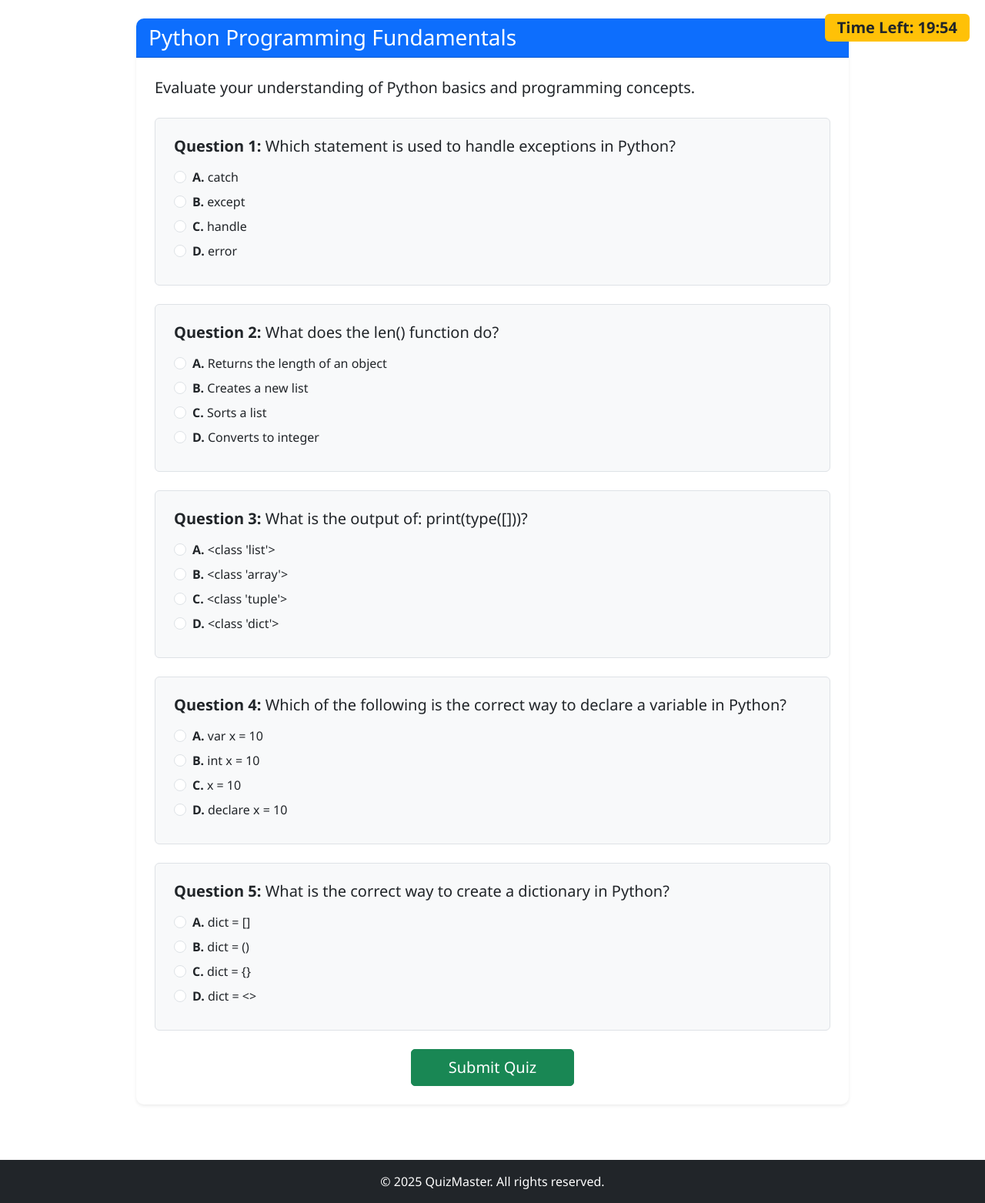
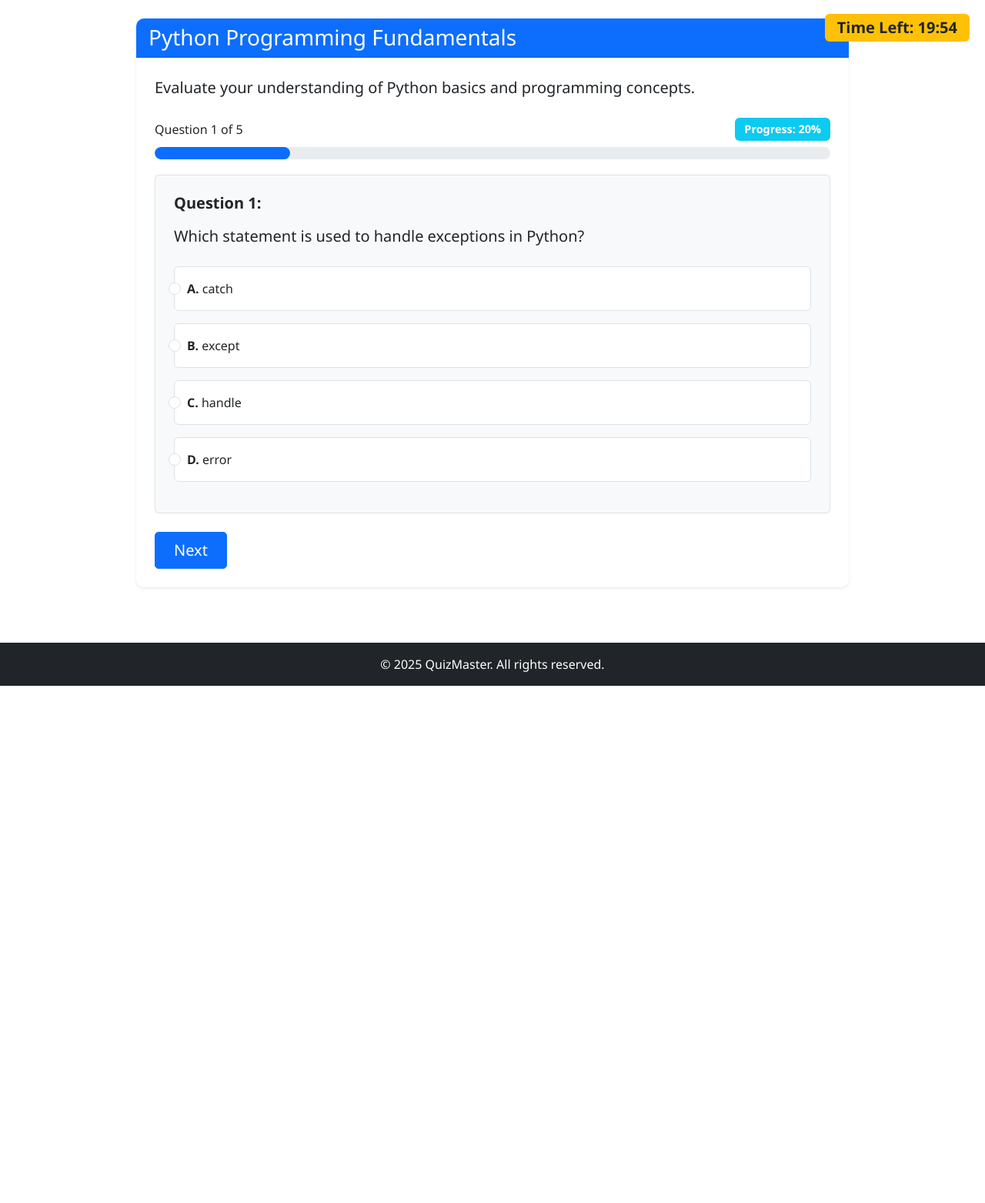
Before and after one commit to klu2300031699/cicd-quiz, a Django app: page /quizzes/2/start/ in a window 1280 px wide. Shown: the part 62-1625 px from the top of the page at 77% size. After the commit the page ends 953 px from the top, so only its background shows below. Run offline with Django 5.2, Linux system fonts and the light colour scheme; a user stored in the database is signed in; data comes from the database, SQL or seed files in the repository; both versions use the stored data as it was after the commit.

Commit message:
Enhance quiz experience and admin dashboard functionality
Add one-question-at-a-time quiz navigation, user deletion, and detailed result viewing capabilities to the admin panel.

Replit-Commit-Author: Agent
Replit-Commit-Session-Id: 26b2788f-e181-46c0-b999-7312d0d57856
Replit-Commit-Checkpoint-Type: intermediate_checkpoint
Replit-Commit-Screenshot-Url: https://storage.googleapis.com/screenshot-production-us-central1/a9ff2ac3-86db-4864-9cc4-b5400d1f5431/26b2788f-e181-46c0-b999-7312d0d57856/pkMZGwx

```diff
--- a/quiz_site/quiz_app/templates/quiz_app/admin/results.html
+++ b/quiz_site/quiz_app/templates/quiz_app/admin/results.html
@@ -53,6 +53,7 @@
                             <th>Score</th>
                             <th>Correct Answers</th>
                             <th>Date</th>
+                            <th>Actions</th>
                         </tr>
                     </thead>
                     <tbody>
@@ -67,6 +68,9 @@
                                 </td>
                                 <td>{{ attempt.get_correct_count }} / {{ attempt.get_total_questions }}</td>
                                 <td>{{ attempt.date_attempted|date:"M d, Y H:i" }}</td>
+                                <td>
+                                    <a href="{% url 'admin_view_result' attempt.id %}" class="btn btn-info btn-sm">View Details</a>
+                                </td>
                             </tr>
                         {% endfor %}
                     </tbody>
--- a/quiz_site/quiz_app/templates/quiz_app/take_quiz.html
+++ b/quiz_site/quiz_app/templates/quiz_app/take_quiz.html
@@ -9,6 +9,15 @@
         top: 80px;
         right: 20px;
         z-index: 1000;
+    }
+    .question-card {
+        display: none;
+    }
+    .question-card.active {
+        display: block;
+    }
+    .progress-indicator {
+        margin-bottom: 20px;
     }
 </style>
 {% endblock %}
@@ -30,47 +39,69 @@
             <div class="card-body p-4">
                 <p class="lead mb-4">{{ quiz.description }}</p>
 
+                <div class="progress-indicator">
+                    <div class="d-flex justify-content-between align-items-center mb-2">
+                        <span>Question <span id="current-question">1</span> of <span id="total-questions">{{ questions|length }}</span></span>
+                        <span class="badge bg-info">Progress: <span id="progress-percentage">0%</span></span>
+                    </div>
+                    <div class="progress">
+                        <div id="progress-bar" class="progress-bar" role="progressbar" style="width: 0%"></div>
+                    </div>
+                </div>
+
                 <form method="post" id="quiz-form">
                     {% csrf_token %}
                     <input type="hidden" name="question_ids" value="{{ question_ids }}">
+
                     {% for question in questions %}
-                        <div class="question-card mb-4 p-4 border rounded">
-                            <h5 class="mb-3"><strong>Question {{ forloop.counter }}:</strong> {{ question.text }}</h5>
+                        <div class="question-card {% if forloop.first %}active{% endif %}" data-question-index="{{ forloop.counter0 }}">
+                            <div class="p-4 border rounded bg-light">
+                                <h5 class="mb-3"><strong>Question {{ forloop.counter }}:</strong></h5>
+                                <p class="fs-5 mb-4">{{ question.text }}</p>
                                 <div class="options">
-                                <div class="form-check mb-2">
+                                    <div class="form-check mb-3 p-3 border rounded bg-white">
                                         <input class="form-check-input" type="radio" name="question_{{ question.id }}"
-                                           id="q{{ question.id }}_a" value="A" required>
-                                    <label class="form-check-label" for="q{{ question.id }}_a">
+                                               id="q{{ question.id }}_a" value="A">
+                                        <label class="form-check-label w-100" for="q{{ question.id }}_a">
                                             <strong>A.</strong> {{ question.option_a }}
                                         </label>
                                     </div>
-                                <div class="form-check mb-2">
+                                    <div class="form-check mb-3 p-3 border rounded bg-white">
                                         <input class="form-check-input" type="radio" name="question_{{ question.id }}"
                                                id="q{{ question.id }}_b" value="B">
-                                    <label class="form-check-label" for="q{{ question.id }}_b">
+                                        <label class="form-check-label w-100" for="q{{ question.id }}_b">
                                             <strong>B.</strong> {{ question.option_b }}
                                         </label>
                                     </div>
-                                <div class="form-check mb-2">
+                                    <div class="form-check mb-3 p-3 border rounded bg-white">
                                         <input class="form-check-input" type="radio" name="question_{{ question.id }}"
                                                id="q{{ question.id }}_c" value="C">
-                                    <label class="form-check-label" for="q{{ question.id }}_c">
+                                        <label class="form-check-label w-100" for="q{{ question.id }}_c">
                                             <strong>C.</strong> {{ question.option_c }}
                                         </label>
                                     </div>
-                                <div class="form-check mb-2">
+                                    <div class="form-check mb-3 p-3 border rounded bg-white">
                                         <input class="form-check-input" type="radio" name="question_{{ question.id }}"
                                                id="q{{ question.id }}_d" value="D">
-                                    <label class="form-check-label" for="q{{ question.id }}_d">
+                                        <label class="form-check-label w-100" for="q{{ question.id }}_d">
                                             <strong>D.</strong> {{ question.option_d }}
                                         </label>
                                     </div>
                                 </div>
                             </div>
+                        </div>
                     {% endfor %}
 
-                    <div class="text-center mt-4">
-                        <button type="submit" class="btn btn-success btn-lg px-5">Submit Quiz</button>
+                    <div class="d-flex justify-content-between mt-4">
+                        <button type="button" id="prev-btn" class="btn btn-secondary btn-lg" style="display: none;">
+                            <i class="bi bi-arrow-left"></i> Previous
+                        </button>
+                        <button type="button" id="next-btn" class="btn btn-primary btn-lg">
+                            Next <i class="bi bi-arrow-right"></i>
+                        </button>
+                        <button type="submit" id="submit-btn" class="btn btn-success btn-lg px-5" style="display: none;">
+                            Submit Quiz
+                        </button>
                     </div>
                 </form>
             </div>
@@ -80,11 +111,88 @@
 {% endblock %}
 
 {% block extra_js %}
+<script>
+    let currentQuestionIndex = 0;
+    const totalQuestions = {{ questions|length }};
+    const questionCards = document.querySelectorAll('.question-card');
+    const prevBtn = document.getElementById('prev-btn');
+    const nextBtn = document.getElementById('next-btn');
+    const submitBtn = document.getElementById('submit-btn');
+    const quizForm = document.getElementById('quiz-form');
+    const currentQuestionDisplay = document.getElementById('current-question');
+    const progressBar = document.getElementById('progress-bar');
+    const progressPercentage = document.getElementById('progress-percentage');
+
+    function updateQuestion() {
+        questionCards.forEach((card, index) => {
+            card.classList.remove('active');
+            if (index === currentQuestionIndex) {
+                card.classList.add('active');
+            }
+        });
+
+        currentQuestionDisplay.textContent = currentQuestionIndex + 1;
+
+        const progress = ((currentQuestionIndex + 1) / totalQuestions) * 100;
+        progressBar.style.width = progress + '%';
+        progressPercentage.textContent = Math.round(progress) + '%';
+
+        prevBtn.style.display = currentQuestionIndex === 0 ? 'none' : 'block';
+
+        if (currentQuestionIndex === totalQuestions - 1) {
+            nextBtn.style.display = 'none';
+            submitBtn.style.display = 'block';
+        } else {
+            nextBtn.style.display = 'block';
+            submitBtn.style.display = 'none';
+        }
+
+        window.scrollTo({ top: 0, behavior: 'smooth' });
+    }
+
+    prevBtn.addEventListener('click', function() {
+        if (currentQuestionIndex > 0) {
+            currentQuestionIndex--;
+            updateQuestion();
+        }
+    });
+
+    nextBtn.addEventListener('click', function() {
+        if (currentQuestionIndex < totalQuestions - 1) {
+            currentQuestionIndex++;
+            updateQuestion();
+        }
+    });
+
+    quizForm.addEventListener('submit', function(e) {
+        const radios = quizForm.querySelectorAll('input[type="radio"]');
+        const questions = new Set();
+        radios.forEach(radio => questions.add(radio.name));
+
+        let allAnswered = true;
+        let unansweredQuestions = [];
+        questions.forEach(question => {
+            const answered = quizForm.querySelector(`input[name="${question}"]:checked`);
+            if (!answered) {
+                allAnswered = false;
+                const questionNum = question.replace('question_', '');
+                unansweredQuestions.push(questionNum);
+            }
+        });
+
+        if (!allAnswered) {
+            e.preventDefault();
+            alert('Please answer all questions before submitting!\n\nYou can use the Previous button to go back and answer any missed questions.');
+        } else {
+            if (!confirm('Are you sure you want to submit your quiz? You cannot change your answers after submission.')) {
+                e.preventDefault();
+            }
+        }
+    });
+
     {% if quiz.time_limit > 0 %}
-<script>
     let timeRemaining = {{ quiz.time_limit }} * 60;
     const timerDisplay = document.getElementById('time-display');
-    const quizForm = document.getElementById('quiz-form');
 
     function updateTimer() {
         const minutes = Math.floor(timeRemaining / 60);
@@ -101,25 +209,8 @@
     }
 
     updateTimer();
+    {% endif %}
 
-    quizForm.addEventListener('submit', function(e) {
-        const radios = quizForm.querySelectorAll('input[type="radio"]');
-        const questions = new Set();
-        radios.forEach(radio => questions.add(radio.name));
-
-        let allAnswered = true;
-        questions.forEach(question => {
-            const answered = quizForm.querySelector(`input[name="${question}"]:checked`);
-            if (!answered) {
-                allAnswered = false;
-            }
-        });
-
-        if (!allAnswered) {
-            e.preventDefault();
-            alert('Please answer all questions before submitting!');
-        }
-    });
+    updateQuestion();
 </script>
-{% endif %}
 {% endblock %}
--- a/quiz_site/quiz_app/urls.py
+++ b/quiz_site/quiz_app/urls.py
@@ -14,8 +14,10 @@ urlpatterns = [
 
     path('admin-panel/', views.admin_dashboard, name='admin_dashboard'),
     path('admin-panel/users/', views.admin_users, name='admin_users'),
+    path('admin-panel/users/<int:user_id>/delete/', views.admin_delete_user, name='admin_delete_user'),
     path('admin-panel/quizzes/', views.admin_quiz_list, name='admin_quiz_list'),
     path('admin-panel/quizzes/create/', views.admin_create_quiz, name='admin_create_quiz'),
     path('admin-panel/quizzes/<int:quiz_id>/edit/', views.admin_edit_quiz, name='admin_edit_quiz'),
     path('admin-panel/results/', views.admin_results, name='admin_results'),
+    path('admin-panel/results/<int:attempt_id>/view/', views.admin_view_result, name='admin_view_result'),
 ]
--- a/quiz_site/quiz_app/views.py
+++ b/quiz_site/quiz_app/views.py
@@ -299,3 +299,51 @@ def admin_results(request):
         'quizzes': quizzes,
     }
     return render(request, 'quiz_app/admin/results.html', context)
+
+@user_passes_test(is_staff_user)
+def admin_view_result(request, attempt_id):
+    """Admin view detailed result"""
+    attempt = get_object_or_404(UserQuizAttempt, id=attempt_id)
+
+    questions_review = []
+    for qid, question_data in attempt.questions_data.items():
+        user_answer = question_data.get('user_answer')
+        correct_answer = question_data.get('correct_option')
+        is_correct = user_answer == correct_answer
+
+        questions_review.append({
+            'text': question_data.get('text'),
+            'option_a': question_data.get('option_a'),
+            'option_b': question_data.get('option_b'),
+            'option_c': question_data.get('option_c'),
+            'option_d': question_data.get('option_d'),
+            'user_answer': user_answer,
+            'correct_answer': correct_answer,
+            'is_correct': is_correct,
+            'explanation': question_data.get('explanation'),
+        })
+
+    context = {
+        'attempt': attempt,
+        'questions_review': questions_review,
+        'correct_count': attempt.get_correct_count(),
+        'total_questions': attempt.get_total_questions(),
+    }
+    return render(request, 'quiz_app/admin/view_result.html', context)
+
+@user_passes_test(is_staff_user)
+def admin_delete_user(request, user_id):
+    """Admin delete user"""
+    user = get_object_or_404(User, id=user_id)
+
+    if user.is_superuser:
+        messages.error(request, 'Cannot delete superuser accounts!')
+        return redirect('admin_users')
+
+    if request.method == 'POST':
+        username = user.username
+        user.delete()
+        messages.success(request, f'User "{username}" has been deleted successfully!')
+        return redirect('admin_users')
+
+    return redirect('admin_users')
```
Also changed, not shown: quiz_site/quiz_app/templates/quiz_app/admin/create_quiz.html (+6 -1 lines), quiz_site/quiz_app/templates/quiz_app/admin/users.html (+11 -0 lines), quiz_site/quiz_app/templates/quiz_app/admin/view_result.html (added, +113 -0 lines), db.sqlite3, 1 other file. Lines whose indentation alone changed are shown as unchanged.
